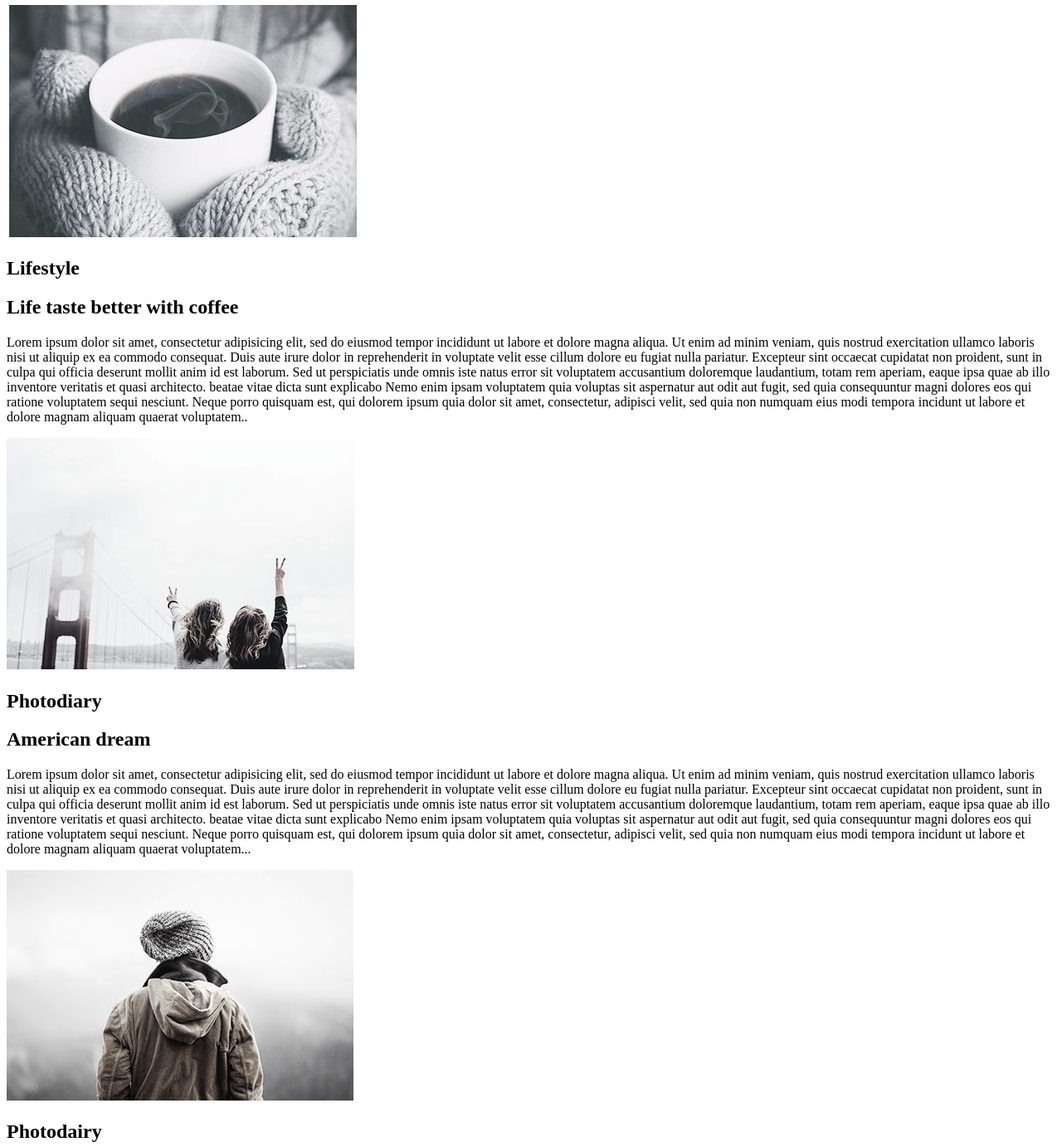
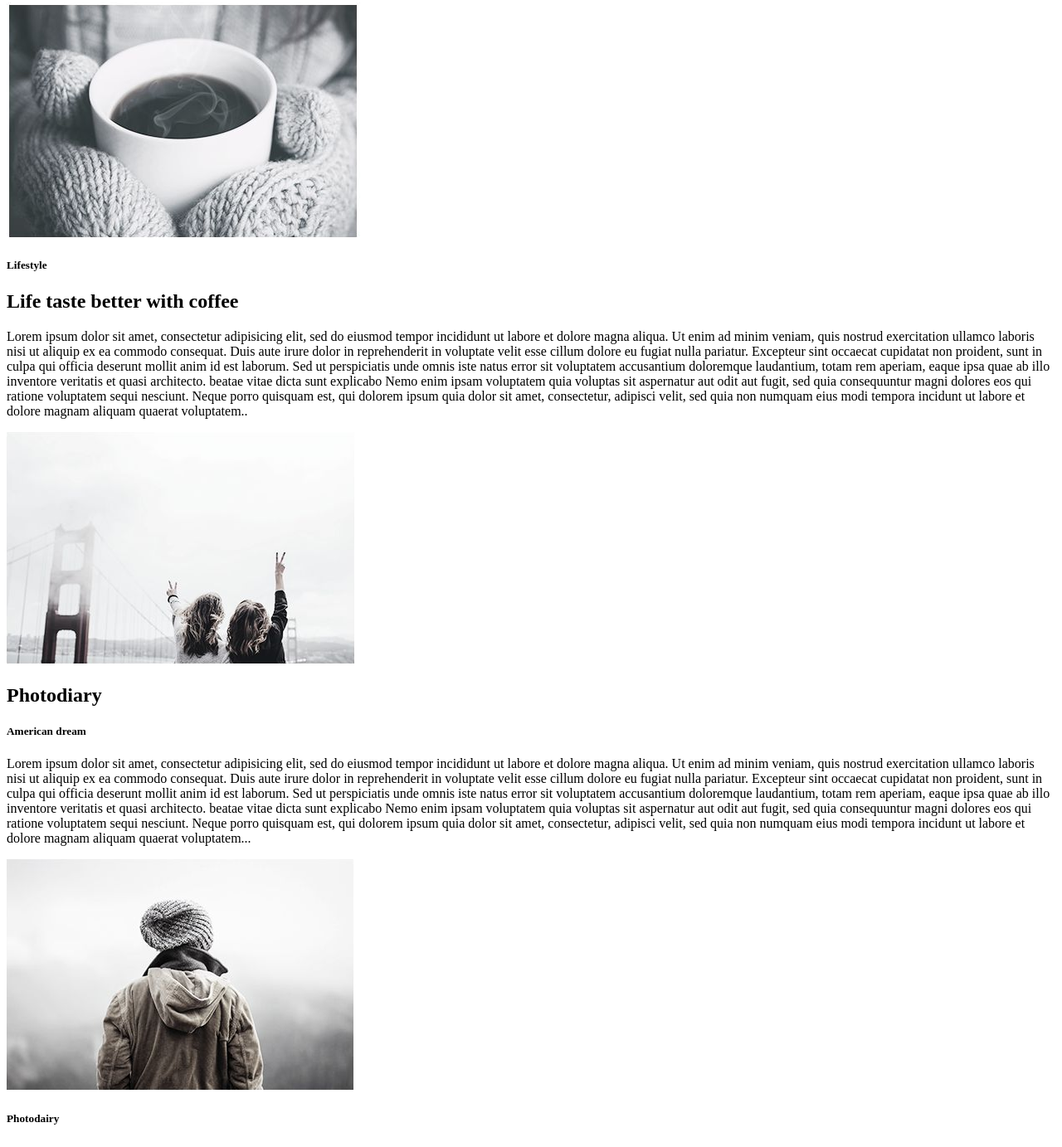
Before and after one commit to AntonMuzychenko/goit-fe-course, a plain HTML site: page html-css/module-1/index.html in a window 1280 px wide. Shown: the part 165-1548 px from the top of the page at 83% size. Drawn offline with Linux system fonts and the light colour scheme.

Commit message:
замена h2 на h5

```diff
--- a/html-css/module-1/index.html
+++ b/html-css/module-1/index.html
@@ -15,7 +15,7 @@
             <li>travel.</li>
         </ul>
         <img src="img/image1.png" alt="">
-        <h2>Lifestyle</h2>
+        <h5>Lifestyle</h5>
         <h2>Life taste better with coffee </h2>
         <p>Lorem ipsum dolor sit amet, consectetur adipisicing elit, sed do eiusmod tempor incididunt ut labore et dolore magna aliqua.
            Ut enim ad minim veniam, quis nostrud exercitation ullamco laboris nisi ut aliquip ex ea commodo consequat. Duis aute irure
@@ -28,7 +28,7 @@
         </p>
         <img src="img/image2.png" alt="">
         <h2>Photodiary</h2>
-        <h2>American dream</h2>
+        <h5>American dream</h5>
         <p>Lorem ipsum dolor sit amet, consectetur adipisicing elit, sed do eiusmod tempor incididunt ut labore et dolore magna aliqua.
                 Ut enim ad minim veniam, quis nostrud exercitation ullamco laboris nisi ut aliquip ex ea commodo consequat. Duis aute irure
                 dolor in reprehenderit in voluptate velit esse cillum dolore eu fugiat nulla pariatur. Excepteur sint occaecat cupidatat non
@@ -39,7 +39,7 @@
                 consectetur, adipisci velit, sed quia non numquam eius modi tempora incidunt ut labore et dolore magnam aliquam quaerat voluptatem...
         </p>
         <img src="img/image3.png" alt="">
-        <h2>Photodairy</h2>
+        <h5>Photodairy</h5>
         <h2>A day exploring the alps</h2>
         <p>Lorem ipsum dolor sit amet, consectetur adipisicing elit, sed do eiusmod tempor incididunt ut labore et dolore magna aliqua.
                 Ut enim ad minim veniam, quis nostrud exercitation ullamco laboris nisi ut aliquip ex ea commodo consequat. Duis aute irure
@@ -51,7 +51,7 @@
                 consectetur, adipisci velit, sed quia non numquam eius modi tempora incidunt ut labore et dolore magnam aliquam quaerat voluptatem..
         </p>
         <img src="img/image4.png" alt="">
-        <h2>Lifestyle</h2>
+        <h5>Lifestyle</h5>
         <h2>More than just a music festival</h2>
         <p>Lorem ipsum dolor sit amet, consectetur adipisicing elit, sed do eiusmod tempor incididunt ut labore et dolore magna aliqua.
                 Ut enim ad minim veniam, quis nostrud exercitation ullamco laboris nisi ut aliquip ex ea commodo consequat. Duis aute irure
```
